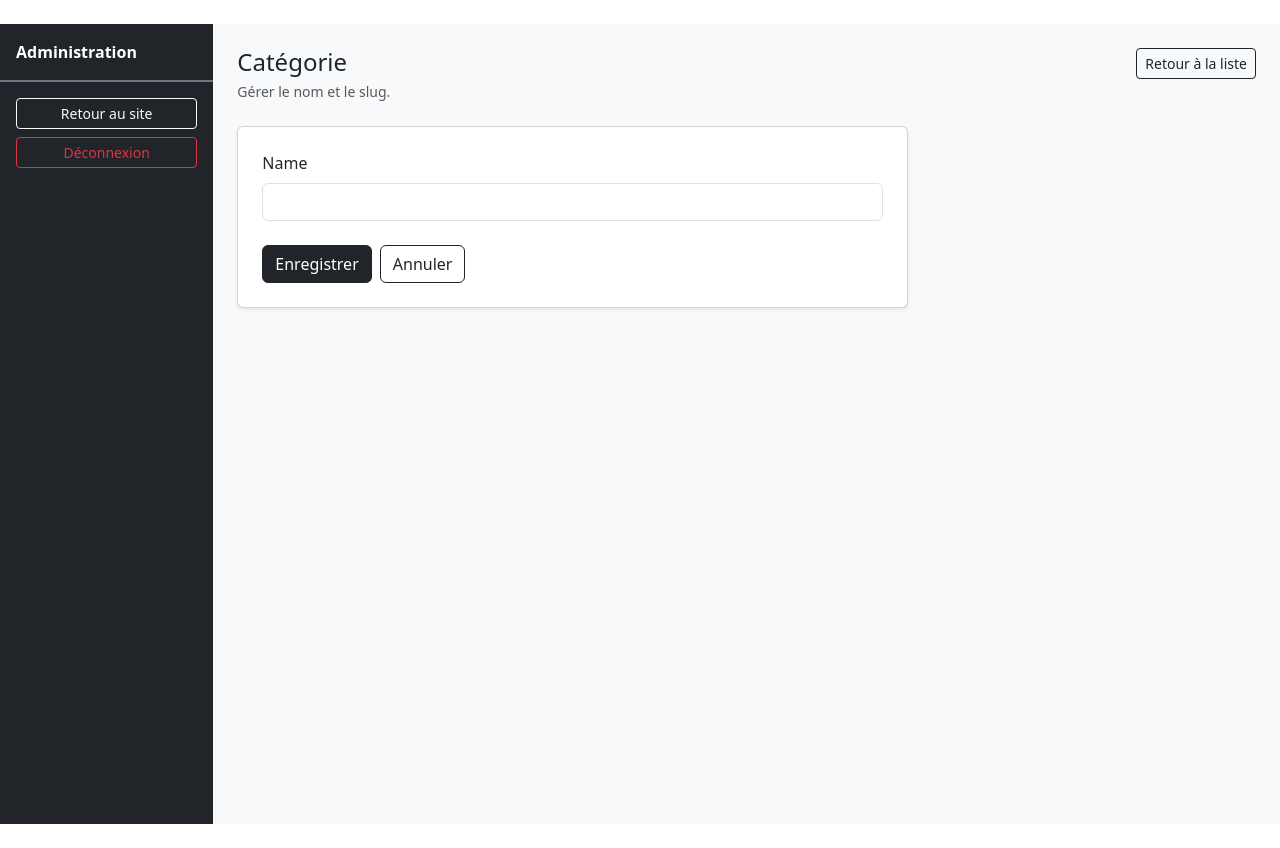
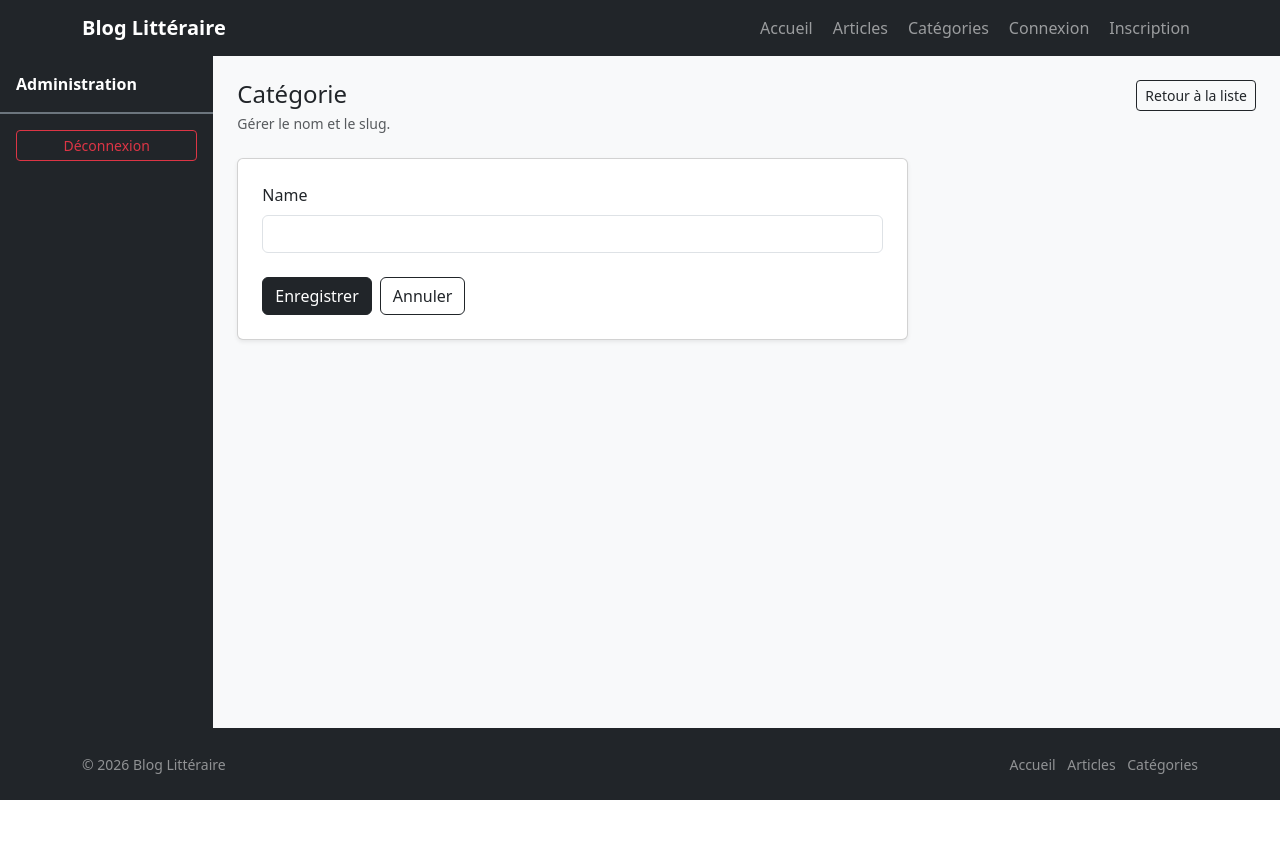
Before and after one commit to smaachaoui/blog, a Symfony app: template templates/admin/category/form.html.twig in a window 1280 px wide. After the commit the page ends 800 px from the top, so only its background shows below. Run offline with Twig, Linux system fonts and the light colour scheme; the template is opened without the code that fills it, so the values that code supplies are empty; form fields are guessed from the names that the template uses; style sheets or scripts are compiled from the project's sources; some libraries are stand-ins or nearby versions.

Commit message:
Modification de certianes classes bootstrap pour un meilleur rendu visuel

```diff
--- a/templates/base.html.twig
+++ b/templates/base.html.twig
@@ -17,8 +17,8 @@
     {% include 'partials/_header.html.twig' %}
 {% endblock %}
 
-<main class="flex-grow-1 py-3 py-md-4">
-    <div class="{% block page_container_class %}container{% endblock %}">
+<main class="flex-grow-1 d-flex flex-column">
+    <div class="{% block page_container_class %}container{% endblock %} flex-grow-1 d-flex flex-column">
         {% include 'partials/_flashes.html.twig' %}
         {% block body %}{% endblock %}
     </div>
--- a/templates/components/_sidebar.html.twig
+++ b/templates/components/_sidebar.html.twig
@@ -90,9 +90,6 @@
     </nav>
 
     <div class="p-3 border-top border-secondary mt-auto">
-        <a href="{{ path('app_home') }}" class="btn btn-outline-light btn-sm w-100 mb-2">
-            Retour au site
-        </a>
         <a href="{{ path('app_logout') }}" class="btn btn-outline-danger btn-sm w-100">
             Déconnexion
         </a>
--- a/templates/layouts/sidebar_base.html.twig
+++ b/templates/layouts/sidebar_base.html.twig
@@ -1,14 +1,12 @@
 {# J'ai defini le layout avec sidebar pour admin et dashboard #}
 {% extends 'base.html.twig' %}
-
-{% block header %}{% endblock %}
 
 {% block page_container_class %}container-fluid px-0{% endblock %}
 
 {% block body %}
-<div class="row g-0 min-vh-100">
-    <aside class="col-12 col-lg-3 col-xl-2 bg-dark">
-        <div class="position-lg-sticky top-0 vh-lg-100">
+<div class="row g-0 flex-grow-1">
+    <aside class="col-12 col-lg-3 col-xl-2 bg-dark d-flex">
+        <div class="position-lg-sticky top-0 w-100 align-self-start" style="min-height: 100%;">
             {% block sidebar %}{% endblock %}
         </div>
     </aside>
@@ -21,5 +19,3 @@
     </main>
 </div>
 {% endblock %}
-
-{% block footer %}{% endblock %}
```
